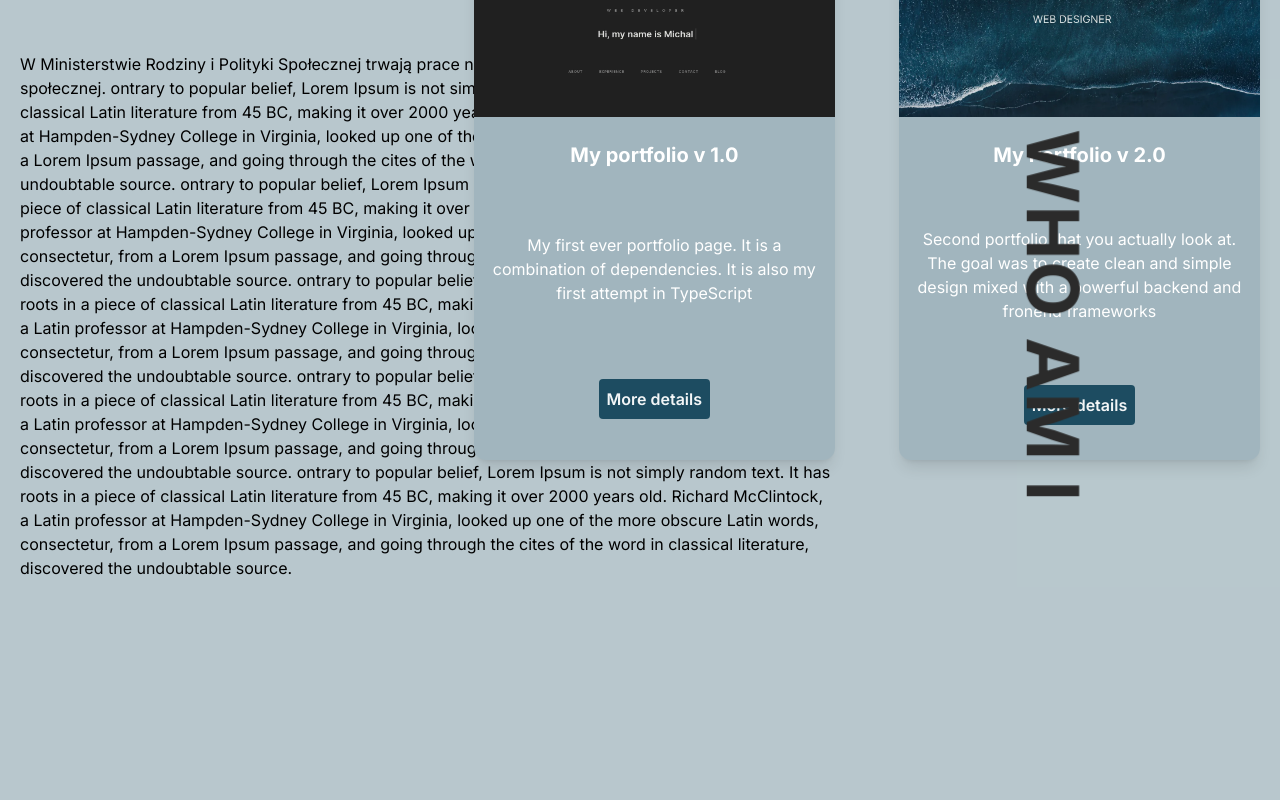
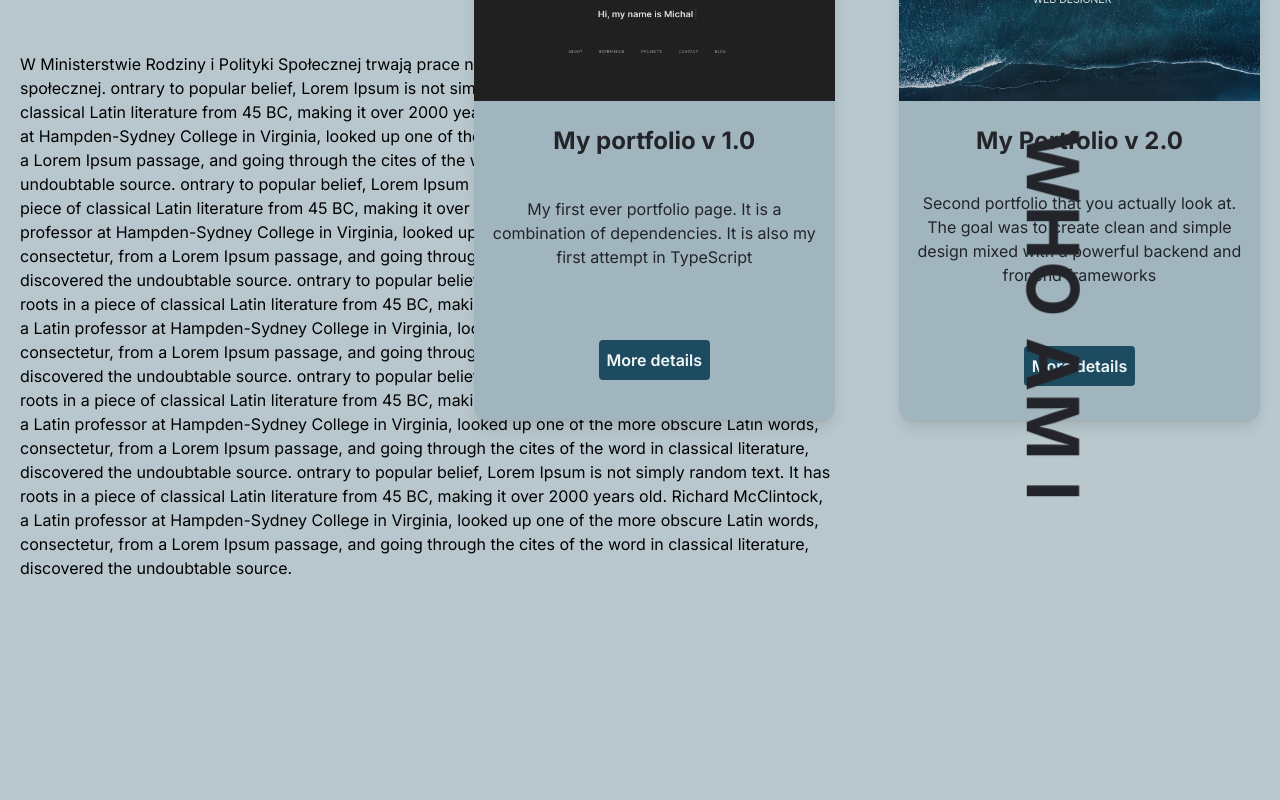
Before and after one commit to Mim-Sky/portfolio-2.0-main, a Next.js app: page / in a window 1280 px wide. Shown: the part 1700-2500 px from the top of the page. Built offline with nearby package versions, Linux system fonts and the light colour scheme.

Commit message:
Cards restyle

```diff
--- a/src/components/Buttons/button.jsx
+++ b/src/components/Buttons/button.jsx
@@ -4,7 +4,7 @@ const Button = ({ href, onClick, children }) => {
     return (
       <a
         href={href}
-        className="p-2 rounded text-white/95 font-semibold  bg-action_coral hover:bg-action_coral/70 duration-200 ease-in-out"
+        className="p-2 rounded text-white/95 text-sm md:text-base font-semibold bg-action_coral hover:bg-action_coral/70 duration-200 ease-in-out"
         target="_blank"
         rel="noopener noreferrer"
       >
@@ -16,7 +16,7 @@ const Button = ({ href, onClick, children }) => {
   return (
     <button
       onClick={onClick}
-      className="p-2 rounded text-white/95 font-semibold bg-button_teal hover:bg-button_teal/70 duration-200 ease-in-out"
+      className="p-2 rounded text-white/95 text-sm md:text-base font-semibold bg-button_teal hover:bg-button_teal/70 duration-200 ease-in-out"
     >
       {children}
     </button>
--- a/src/components/Card/card.jsx
+++ b/src/components/Card/card.jsx
@@ -4,31 +4,23 @@ import usePrefersReducedMotion from '@/hooks/reducedMotion';
 import Image from "next/image"
 import Button from '../Buttons/button.jsx';
 
-
-
-
 const Card = ({ title, image, description, projectDetails }) => {
   const [selected, setSelected] = useState(false);
-
   const clickHandler = () => {
     setSelected(!selected);
   };
-
   const prefersReducedMotion = usePrefersReducedMotion();
-
   const animationSettings = {
     initial: { opacity: 0, y: 20 },
     viewport: { once: true },
     whileInView: { opacity: 1 },
     transition: { duration: 0.8 },
   };
-
   const reducedMotionSettings = {
     initial: {opacity: 1},
     animate: {opacity: 1},
     transition: {duration: 0},
   };
-
   return (
     <motion.div
       {...(prefersReducedMotion ? reducedMotionSettings : animationSettings)}
@@ -48,7 +40,7 @@ const Card = ({ title, image, description, projectDetails }) => {
         </div>
       </div>
     ) : (
-      <div className='flex flex-col items-center grayscale-50 h-full w-full'>
+  <div className='flex flex-col items-center h-96 md:h-full w-full'>
     <div className='w-full rounded-t-xl overflow-hidden brightness-90 '>
       <Image
         src={image}
@@ -57,11 +49,9 @@ const Card = ({ title, image, description, projectDetails }) => {
         className='w-full objectFir:cover layout:responsive'
         alt='project website screenshot'/>
     </div>
-  <h2 className="text-xl font-bold text-white text-center mt-6 pb-6">{title}</h2>
-
-  <div className='p-4 h-1/2 flex flex-col justify-around gap-6 '>
-
-    <p className="text-white text-center">{description}</p>
+    <h2 className="text-xl md:text-2xl font-bold text-text_card text-center mt-6 ">{title}</h2>
+    <div className='p-4 h-1/2 flex flex-col justify-around gap-6'>
+      <p className="text-text_card text-center text-sm md:text-base">{description}</p>
       <div className='text-center'>
       <Button onClick={clickHandler}>More details</Button>
       </div>
--- a/src/components/Card/cardsContainer.jsx
+++ b/src/components/Card/cardsContainer.jsx
@@ -4,7 +4,7 @@ import { PROJECT_DESCRIPTION } from '@/app/data';
 
 const CardsContainer = () => {
   return (
-    <div className="w-full grid grid-cols-1 md:grid-cols-2 gap-16">
+    <div className="w-full grid grid-cols-1 md:grid-cols-2 gap-8 md:gap-12 xl:gap-16">
       {PROJECT_DESCRIPTION.map(card => (
         <Card key={card.id} title={card.title} image={card.image} description={card.description} projectDetails={card.projectDetails} />
       ))}
--- a/src/components/Templates/ContentLeftTitle.jsx
+++ b/src/components/Templates/ContentLeftTitle.jsx
@@ -1,7 +1,7 @@
 
 const ContentLeftTitle = ({ title, renderContentComponent = () => null }) => {
   return (
-    <div className="h-full xl:h-screen overflow-scroll-x p-5 flex justify-center bg-wave_blue/30">
+    <div className="xl:h-screen overflow-scroll-x p-5 flex justify-center bg-wave_blue/30">
       <div className="flex flex-col xl:grid xl:grid-cols-[auto_1fr] gap-4 items-center container">
         <h1 className="p-5 text-text_dark text-4xl md:text-5xl lg:text-6xl xl:text-7xl font-bold xl:rotate-[-90deg] md:self-auto self-center tracking-wide">
           {title}
--- a/tailwind.config.js
+++ b/tailwind.config.js
@@ -15,7 +15,8 @@ module.exports = {
       colors: {
         wave_blue: '#14485B',
         secondary_bg: "#A1B5BE",
-        text_dark: '#2B2B2B',
+        text_card: '#23242a',
+        text_dark: '#23242a',
         text_light: '#49585D',
         button_teal: '#1D4C61',
         button_steel_blue: '#DAE1E7',
```
Lines whose indentation alone changed are shown as unchanged.
